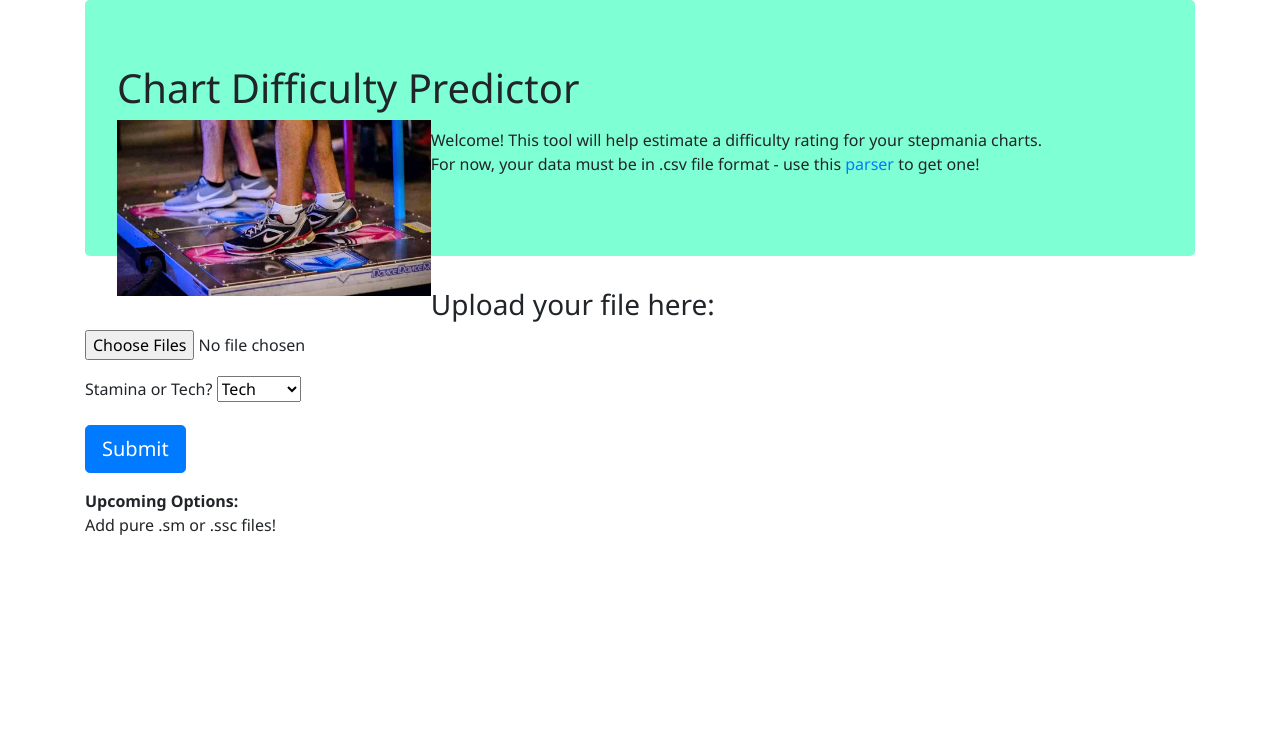
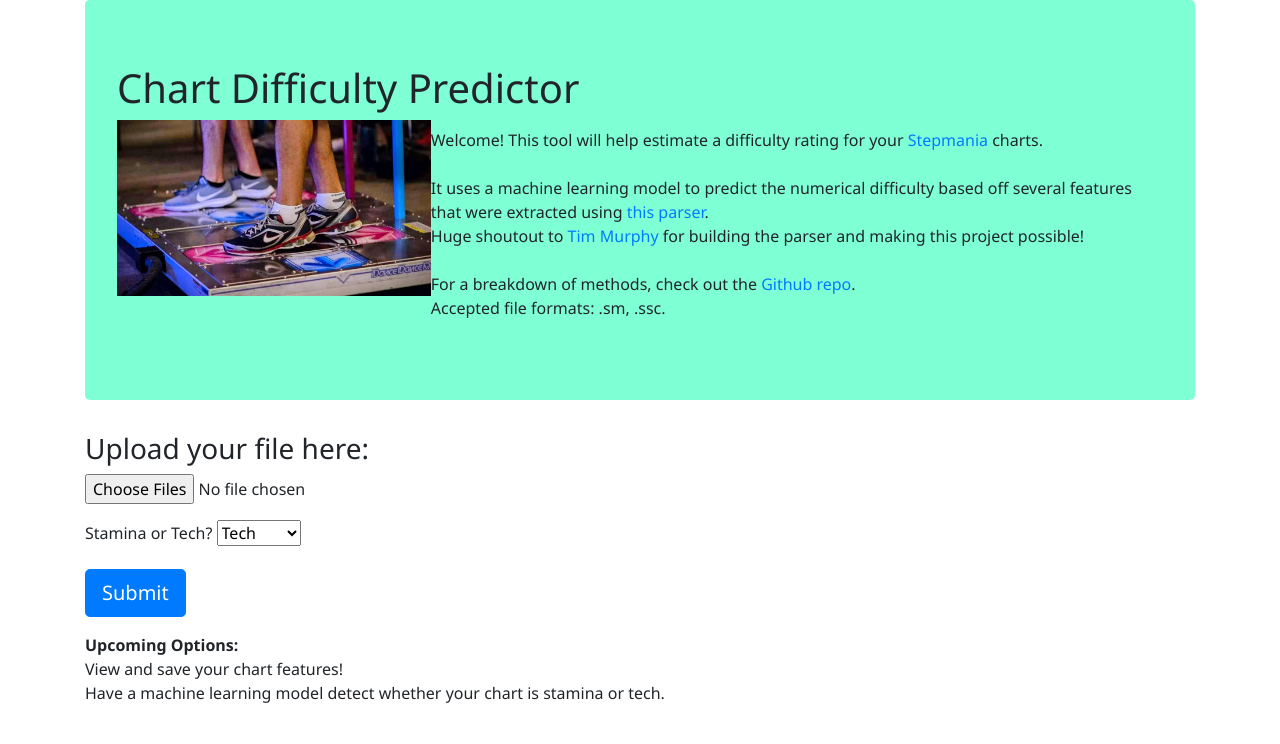
Before and after one commit to sglibova/chart-predictor, a Flask app: page / in a window 1280 px wide. Shown: the part 56-800 px from the top of the page. Run offline with Flask 2, Linux system fonts and the light colour scheme; some libraries are stand-ins or nearby versions.

Commit message:
formatted results page

```diff
--- a/app.py
+++ b/app.py
@@ -5,7 +5,11 @@ from src.models.predictor import get_prediction
 from werkzeug.utils import secure_filename
 import pandas as pd
 import os
+import re
 from step_parser import batch_analysis
+
+import warnings
+warnings.filterwarnings("ignore")
 
 
 app = Flask(__name__, static_url_path="/static")
@@ -49,37 +53,48 @@ def upload_predict():
         #user input of stamina or tech
         verifier = request.form['verifier']
 
+        #run sm_tools batch_analysis to generate a dataframe of song features
+        data = batch_analysis(UPLOAD_FOLDER)
+        song_name = data['title']
+        difficulty = data['difficulty']
 
-        # if no file selected, browser submits an empty part without filename
-        data = batch_analysis(UPLOAD_FOLDER)
-        print(data.columns)
-        print(data)
-        song_names = data['title']
         feature_values, stamina = extract_feature_values(data, verifier)
 
-        preds = get_prediction(feature_values, stamina)
-        prediction = dict(zip(song_names, preds))
+        prediction = get_prediction(feature_values, stamina)
+        #prediction = dict(zip(song_names, preds))
 
         for file in files:
             name = "_".join(file.filename.split())
             file_path = os.path.join(app.config['UPLOAD_FOLDER'], name)
             os.remove(file_path)
 
-        return redirect(url_for("show_results", prediction=prediction))
+        return redirect(url_for("show_results", song_name=song_name, difficulty=difficulty, prediction=prediction))
 
 @app.route("/show_results")
 def show_results():
     """ Display the results page with the provided prediction """
 
-    # Extract the prediction from the URL params
-    prediction = request.args.get("prediction")
-    song_names = request.args.get("song_names")
+    # Extract the names, difficulties, and predictions from the URL params
+    # string formatting
+    song_name = request.args.get("song_name").split('Name')[0]
+    song_list = re.findall('[A-Z]\w+\d*\D+', song_name)
+
+    #string formatting
+    difficulty = request.args.get("difficulty").split('Name')[0]
+    difficulty_list = re.findall('[A-Z]\w+\d*\D+', difficulty)
+
+    #string formatting
+    prediction = request.args.get("prediction").strip('[]')
+    prediction_list = prediction.split()
+
+    #zip everything into a list
+    zipped = list(zip(song_name, difficulty, prediction))
 
     #remove uploads directory
     os.rmdir(UPLOAD_FOLDER)
 
     # Return the results pge
-    return render_template("results.html", prediction=prediction)
+    return render_template("results.html", song_list=song_list, difficulty_list=difficulty_list, prediction_list=prediction_list)
 
 
 if __name__ == "__main__":
--- a/src/models/predictor.py
+++ b/src/models/predictor.py
@@ -10,8 +10,7 @@ def get_prediction(feature_values, stamina):
     #Given a boolean for whether the data is stamina data or not, predicts using one of the two models
     if not stamina:
         predictions=np.around(tech_model.predict(feature_values), 2)
-        return predictions[:10]
-    # We are only making a single prediction, so return the 0-th value
+        return predictions
     else:
        predictions=np.around(stam_model.predict(feature_values), 2)
        return predictions
--- a/src/utils.py
+++ b/src/utils.py
@@ -32,6 +32,7 @@ def extract_feature_values(data, verifier):
         feature_values=data_cleaner(data, is_stamina=False)
         feature_values=feature_values[tech_features]
         feature_values['stream_log_transform']=np.where(feature_values['stream_total'] > 0, np.log(feature_values['stream_total']), feature_values['stream_total'])
+        print(feature_values, stamina)
         return feature_values, stamina
     #else, the user selected stamina
     else:
@@ -39,4 +40,5 @@ def extract_feature_values(data, verifier):
         feature_values=data_cleaner(data, is_stamina=True)
         feature_values=feature_values[stam_features]
         feature_values['stream_log_transform']=np.where(feature_values['stream_total'] > 0, np.log(feature_values['stream_total']), feature_values['stream_total'])
+        print(feature_values, stamina)
         return feature_values, stamina
--- a/static/index.html
+++ b/static/index.html
@@ -38,8 +38,11 @@
   <div class="jumbotron">
     <h1>Chart Difficulty Predictor</h1>
     <p><img src="/static/ddr_feet.jpg" alt="ddr_tournament_feet" style="max-width: 30%; float: inline-start;"></p>
-    <p>Welcome! This tool will help estimate a difficulty rating for your stepmania charts.<br>
-    For now, your data must be in .csv file format - use this <a href="https://github.com/JaceTSM/sm_tools" target="_blank">parser</a> to get one!</p>
+    <p>Welcome! This tool will help estimate a difficulty rating for your <a href="https://stepmania.com" target="_blank">Stepmania</a> charts.<br><br>
+       It uses a machine learning model to predict the numerical difficulty based off several features that were extracted using <a href="https://github.com/JaceTSM/sm_tools" target="_blank">this parser</a>.<br>
+       Huge shoutout to <a href="https://github.com/JaceTSM" target="_blank">Tim Murphy</a> for building the parser and making this project possible!<br><br>
+       For a breakdown of methods, check out the <a href="https://github.com/sglibova/chart-difficulty-with-machine-learning" target="_blank">Github repo</a>.<br>
+       Accepted file formats: .sm, .ssc.</p>
   </div>
 
   <h3>Upload your file here:</h3>
@@ -52,7 +55,8 @@
               </select></p>
               <p><input type="submit" class="btn btn-primary btn-lg" value="Submit"></p>
   <b>Upcoming Options:</b><br>
-  <p>Add pure .sm or .ssc files!</p>
+  <p>View and save your chart features!<br>
+     Have a machine learning model detect whether your chart is stamina or tech.</p>
 </div>
 
 </body>
```
Also changed, not shown: templates/results.html (+13 -1 lines).
